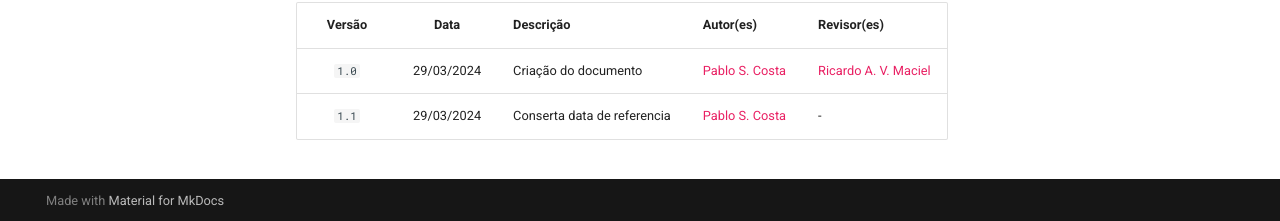
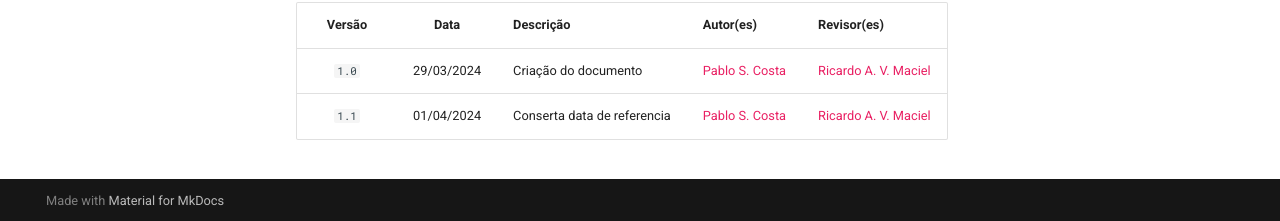
Before and after one commit to Requisitos-de-Software/2024.1-Serasa, an MkDocs documentation site: the page built from docs/planejamento/heatmap.md, in a window 1280 px wide and 900 px high, scrolled down 593 px. Shown: the part 676-897 px from the top of the window. Built offline with MkDocs 1.6.1 and Material for MkDocs 9.7.7, drawn with Linux system fonts in a browser that asks for light colours; comment, search, counter and statistics services are not loaded.

Commit message:
arrumando historico de versao

```diff
--- a/docs/planejamento/heatmap.md
+++ b/docs/planejamento/heatmap.md
@@ -33,4 +33,4 @@ Com base nas informações da tabela acima, definimos que os encontros serão id
 | Versão | Data | Descrição | Autor(es) | Revisor(es) |
 | :----: | :--: | --------- | ----------- | ------ |
 | `1.0`  | 29/03/2024 | Criação do documento | [Pablo S. Costa](https://github.com/pabloheika)  | [Ricardo A. V. Maciel](https://github.com/avmricardo) |
-| `1.1`  | 29/03/2024 | Conserta data de referencia | [Pablo S. Costa](https://github.com/pabloheika)  | - |
+| `1.1`  | 01/04/2024 | Conserta data de referencia | [Pablo S. Costa](https://github.com/pabloheika)  | [Ricardo A. V. Maciel](https://github.com/avmricardo) |
```
